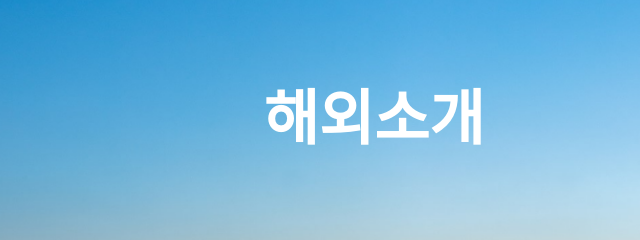
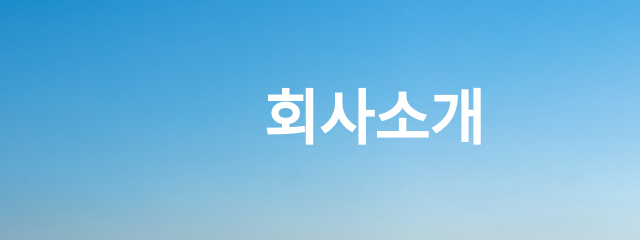
Before and after one commit to JIYEON-design/lotte1, a plain HTML site: page sub/index.html in a window 1280 px wide. Shown: the part 180-420 px from the top of the page, 266-906 px from the left. Drawn offline with Linux system fonts and the light colour scheme; files whose address does not match are found by name.

Commit message:
Update index.html

```diff
--- a/sub/index.html
+++ b/sub/index.html
@@ -38,7 +38,7 @@
 
       <section class="section_1">
         <div class="sec_1_text">
-            <h2>해외소개</h2>
+            <h2>회사소개</h2>
         </div>
       </section>
       <!-- section_1 end
```
